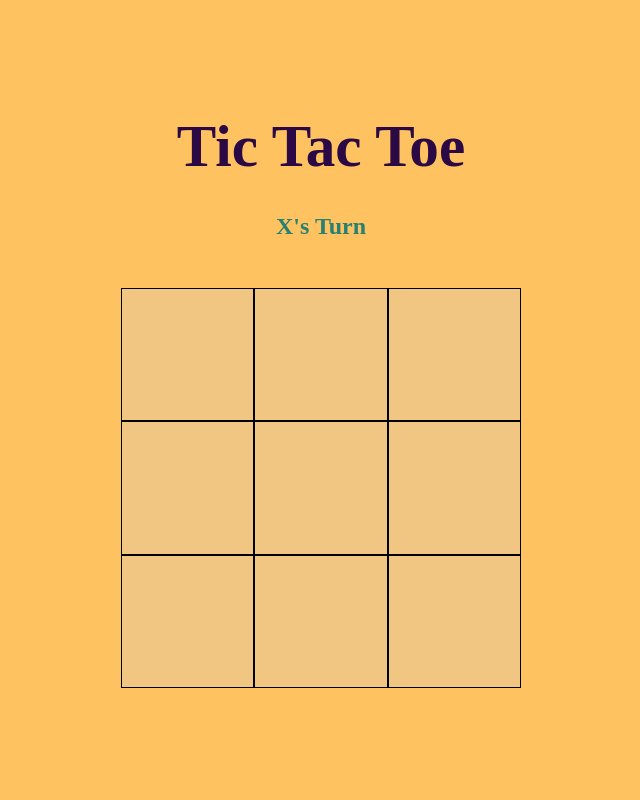
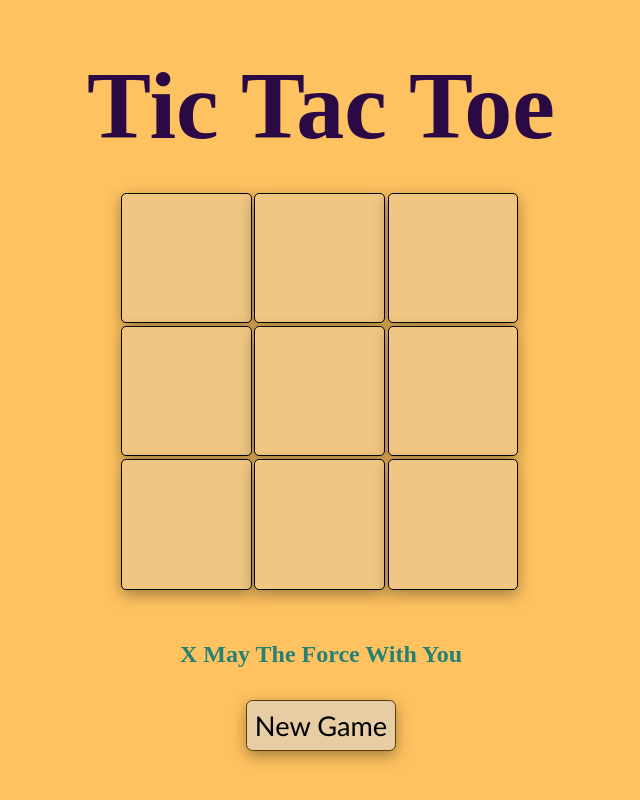
Before and after one commit to furkanislek/Tic-Tac-Toe, a plain HTML site: page index.html in a window 1280 px wide. Shown: the whole page, without its empty margins (319-959 px from the left). Drawn offline with Linux system fonts and the light colour scheme.

Commit message:
Bug Fixing

```diff
--- a/index.html
+++ b/index.html
@@ -8,8 +8,8 @@
     <link rel="stylesheet" href="style.css">
 </head>
 <body>
-    <h1>Tic Tac Toe</h1>
-    <h2 id="player">X's Turn!</h2>
+    <h1 class="gradient-text">Tic Tac Toe</h1>
+
     <div class="container">
         <div class="part"></div>
         <div class="part"></div>
@@ -21,9 +21,12 @@
         <div class="part"></div>
         <div class="part"></div>
     </div>
-    <p id="error"></p>
 
+    <h2 id="player">X's Turn!</h2>
+
+    <input type="button" value="New Game" onClick="document.location.reload(true)">
 
     <script src="index.js"></script>
+
 </body>
 </html>
--- a/index.js
+++ b/index.js
@@ -1,12 +1,12 @@
 const square = document.querySelectorAll(".part");
 const player = document.getElementById("player");
-const err = document.getElementById("error");
+const tryAgain = document.getElementById("tryA");
 let whoPlayer = "X";
 let winner;
 let gameOver = false;
 
 function startGame() {
-  player.textContent = `${whoPlayer}'s Turn`;
+  player.textContent = `${whoPlayer} May The Force With You`;
 
   square.forEach((part) =>
     part.addEventListener("click", function () {
@@ -16,15 +16,13 @@ function startGame() {
 }
 
 function selectSquare(part) {
-
-  if(part.textContent === ""){
+  if (part.textContent === "") {
     part.textContent = whoPlayer;
-    if(whoPlayer === "O"){
-        part.style.color = "#A10035"
+    if (whoPlayer === "O") {
+      part.style.color = "#A10035";
     }
     nextPlayer();
   }
-
 
   columns();
   rows();
@@ -37,14 +35,14 @@ function selectSquare(part) {
   }
 }
 
-function nextPlayer(){
-    if(whoPlayer === "X"){
+function nextPlayer() {
+  if (whoPlayer === "X") {
     whoPlayer = "O";
-        player.textContent = `${whoPlayer}' Turn!`
+    player.textContent = `${whoPlayer} May The Force With You`;
     return;
-    }else if(whoPlayer === "O"){
+  } else if (whoPlayer === "O") {
     whoPlayer = "X";
-        player.textContent = `${whoPlayer}' Turn!`
+    player.textContent = `${whoPlayer} May The Force With You`;
   }
 }
 
@@ -107,12 +105,12 @@ function diagonal() {
   if (dia2) return (winner = square[2].textContent);
 }
 
-function draws(){
+function draws() {
   const draw = [];
-    square.forEach(part => draw.push(part.textContent))
-    if(!draw.includes("")){
-        player.textContent = " Draws !"
-        square.forEach(part => part.style.pointerEvents = "none")
+  square.forEach((part) => draw.push(part.textContent));
+  if (!draw.includes("")) {
+    player.textContent = " Draws !";
+    square.forEach((part) => (part.style.pointerEvents = "none"));
   }
 }
 
--- a/style.css
+++ b/style.css
@@ -14,15 +14,28 @@ body{
     background-color: #FEC260;
 }
 
+input{
+    margin-top: 2rem;
+    font-size: 1.7rem;
+    font-family: 'Gill Sans', 'Gill Sans MT', Calibri, 'Trebuchet MS', sans-serif;
+    padding: 0.5rem;
+    border-radius: 0.4rem;
+    background-color: #e6cda3;
+    border: 1px solid #5c3a04;
+    display: flex;
+    box-shadow: rgba(0, 0, 0, 0.35) 0px 5px 15px;
+
+}
+
 h1{
     color: #2A0944;
-    font-size: 3.7rem;
+    font-size: 6rem;
     margin-bottom: 2rem;
 }
 
 h2{
     color: #278071;
-    margin-bottom: 3rem;
+    margin-top: 3rem;
 }
 
 .container {
@@ -38,8 +51,10 @@ h2{
     align-items: center;
     justify-content: center;
     font-size: 3rem;
-    width: 100%;
-    height: 100%;
+    width: 98%;
+    height: 98%;
     border: 1px solid black;
+    border-radius: 5px;
     background-color: #f0c682 ;
+    box-shadow: rgba(0, 0, 0, 0.35) 0px 5px 15px;
 }
```
Lines whose indentation alone changed are shown as unchanged.
